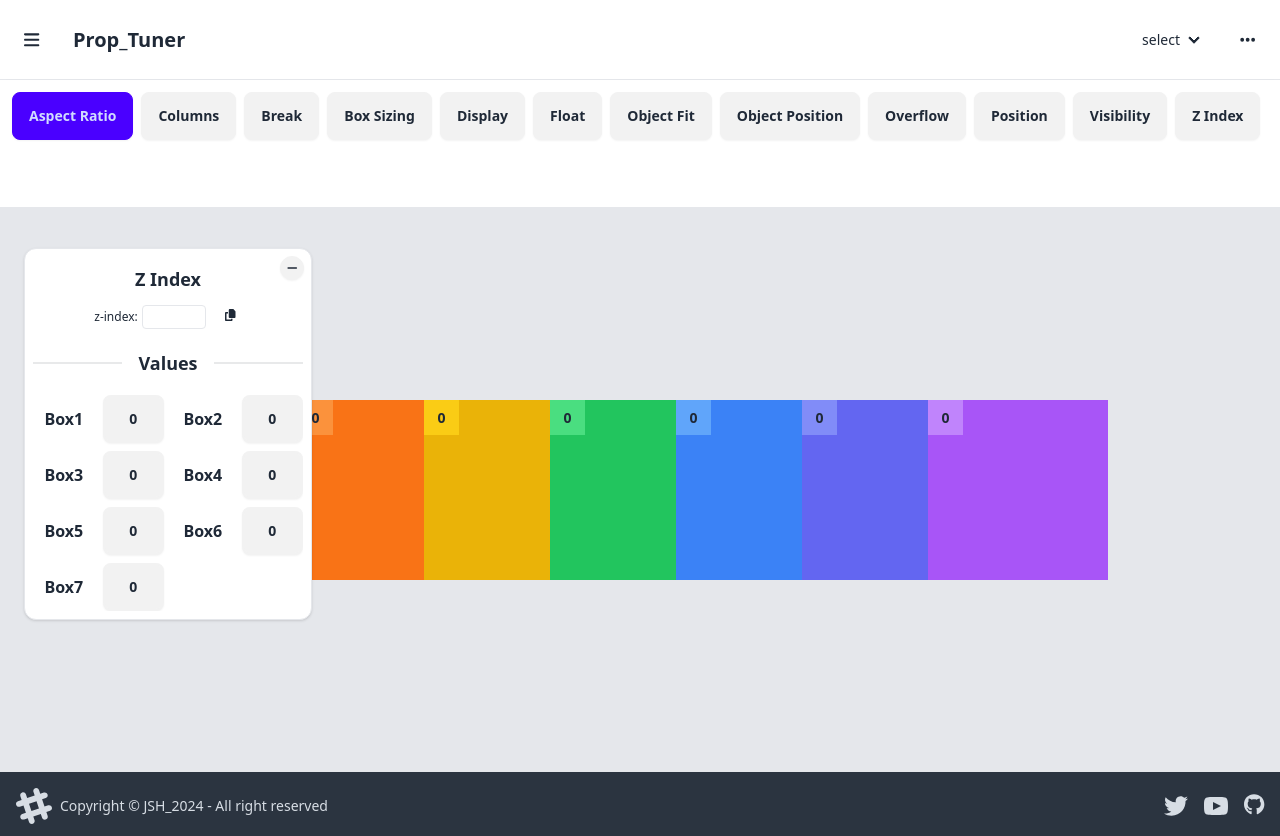
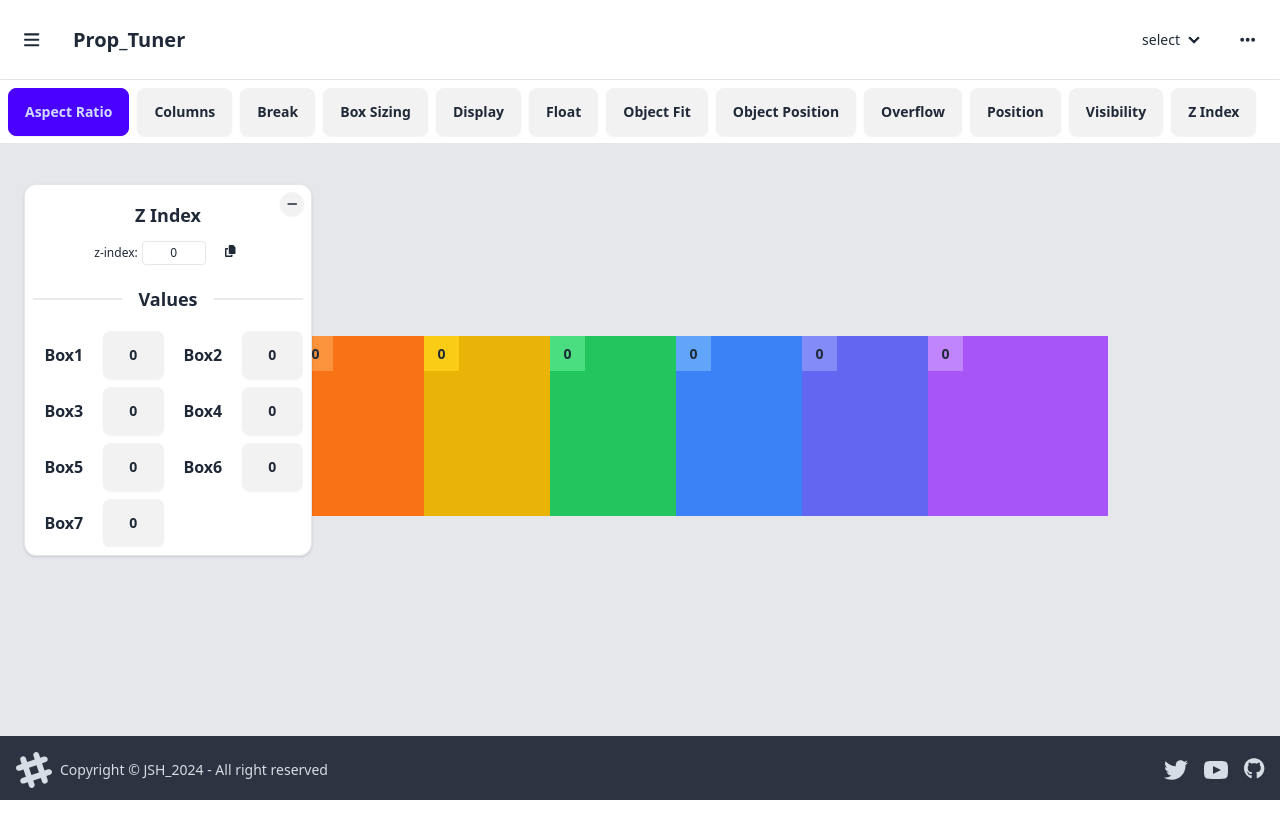
Before and after one commit to jangtjdgns/prop_tuner, a React (Create React App) app: page /category/Layout/ZIndex in a window 1280 px wide. After the commit the page ends 800 px from the top, so only its background shows below. Built offline with nearby package versions, Linux system fonts and the light colour scheme.

Commit message:
[layout] ZIndex 완료(수정)

```diff
--- a/src/components/Header.tsx
+++ b/src/components/Header.tsx
@@ -69,7 +69,7 @@ const Header = () => {
                         Prop_Tuner
                     </button>
                 </div>
-                <div className="flex-none px-2">
+                <div className="flex-none px-2 z-[10000]">
                     <ul className="menu menu-horizontal px-1 gap-1">
                         <li>
                             <details>
--- a/src/pages/category/Layout.tsx
+++ b/src/pages/category/Layout.tsx
@@ -64,9 +64,9 @@ const Layout: React.FC = () => {
 
     return (
         <>
-            <div className='h-full grid grid-rows-[8rem_1fr] bg-white'>
+            <div className='h-full grid grid-rows-[4rem_1fr] bg-white'>
                 {/* CSS */}
-                <div id="category-layouts" className='h-full border-b shadow-md flex gap-2 p-3'>
+                <div id="category-layouts" className='h-full border-b shadow-md flex gap-2 items-center px-2'>
                     <input type="radio" id="layout-aspectRatio" className="btn layout" name='layout' value="AspectRatio" aria-label="Aspect Ratio" checked={selectedLayout === 'AspectRatio' || selectedLayout === 'Layout'} onChange={radioButtonHandler} />
                     <input type="radio" id="layout-columns" className="btn layout" name='layout' value="Columns" aria-label="Columns" checked={selectedLayout === 'Columns'} onChange={radioButtonHandler} />
                     <input type="radio" id="layout-break" className="btn layout" name='layout' value="Break" aria-label="Break" checked={selectedLayout === 'Break'} onChange={radioButtonHandler} />
--- a/src/pages/category/layout/ZIndex.tsx
+++ b/src/pages/category/layout/ZIndex.tsx
@@ -7,6 +7,7 @@ import { copyCss } from '../../../utils/clipboardUtils';
 
 const ZIndex: React.FC = () => {
     const [zIndexValues, setZIndexValues] = useState([0, 0, 0, 0, 0, 0, 0]);
+    const [lastZIndexValue, setLastZIndexValue] = useState(0);          // 마지막으로 변경한 box의 z-index 저장용
 
     // z-index 업데이트
     const updateZIndex = (index: number, event: React.ChangeEvent<HTMLInputElement>) => {
@@ -15,6 +16,7 @@ const ZIndex: React.FC = () => {
 
         const updateValues = [...zIndexValues];
         updateValues[index] = zIndexValues[index] = value;
+        setLastZIndexValue(value);
         setZIndexValues(updateValues);
     }
 
@@ -33,8 +35,6 @@ const ZIndex: React.FC = () => {
                     {/* 옵션 내용 상단 */}
                     <div className='flex flex-col gap-2'>
                         <div className='text-center pt-2 font-bold text-lg'>Z Index</div>
-                        {/* 아래 태그는 표시할 내용이 있는 경우 사용 */}
-                        {/* <div className='px-4 text-xs text-right font-bold'><span className='text-red-700'>*</span> Basis: object-fit: none;</div> */}
                     </div>
 
                     {/* 옵션 내용 하단 */}
@@ -43,12 +43,12 @@ const ZIndex: React.FC = () => {
                         <div className='text-center p-0.5 text-xs'>
                             z-index:
                             <input type="text" className='input input-xs mx-1 border-gray-200 w-16 rounded focus:outline-none focus:border-gray-200 text-center px-2'
-                                // value={속성값}
+                                value={lastZIndexValue}
                                 readOnly
                             />
-                            {/* 속성 복사 */}
+                            {/* z-index 복사 */}
                             <button className='copy-css-btn btn btn-square btn-ghost btn-xs ml-2 flip-horizontal-bottom'
-                                onClick={() => copyCss('속성', '값', false)}
+                                onClick={() => copyCss('z-index', lastZIndexValue, false)}
                             >
                                 <FontAwesomeIcon icon={faCopy} />
                             </button>
```
